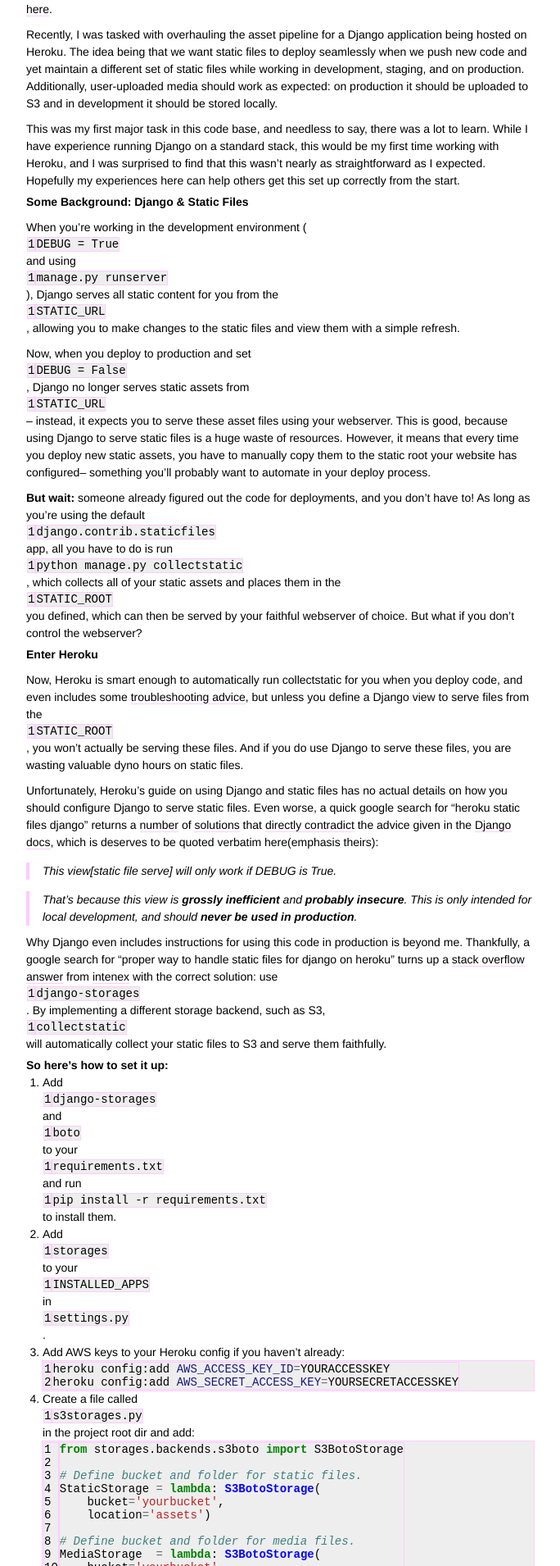
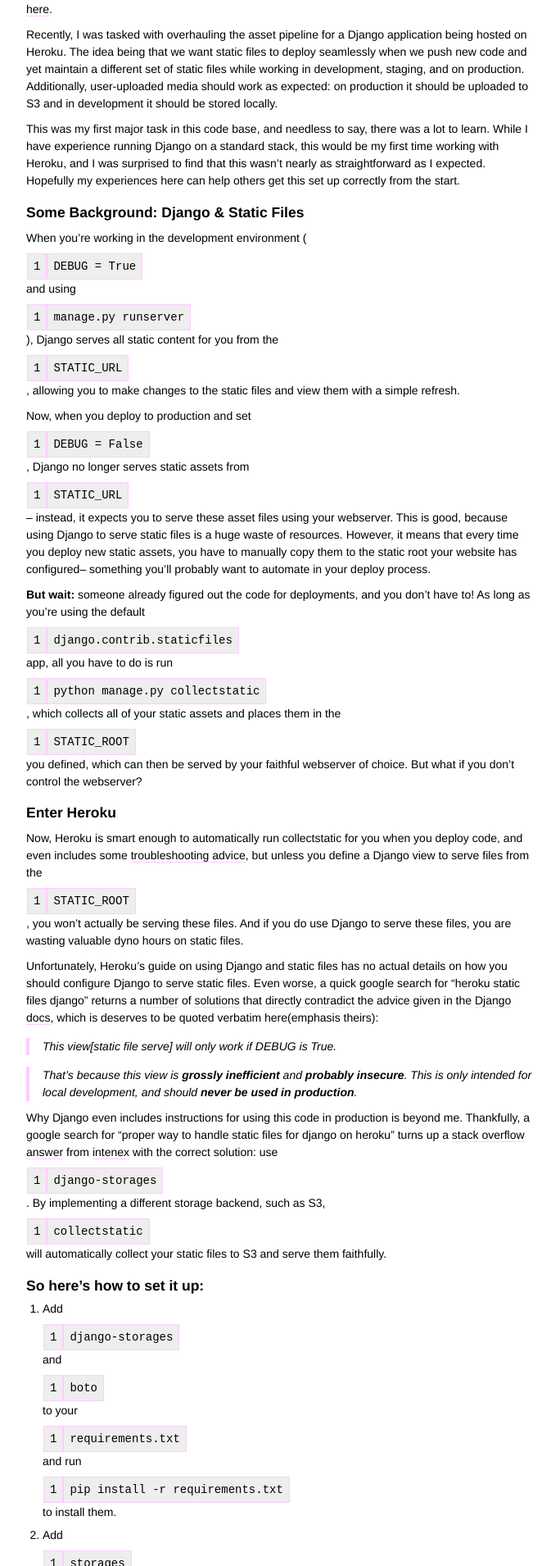
Before and after one commit to larkin/larkin.github.com, a Jekyll site: the page built from _posts/2013-02-27-configuring-a-static-asset-pipeline-with-django-and-heroku.markdown, in a window 1280 px wide. Shown: the part 344-2254 px from the top of the page at 82% size, without its empty margins (468-1152 px from the left). Built offline with Jekyll 4.4.1, drawn with Linux system fonts in a browser that asks for light colours; Markdown is read by kramdown in place of the engine named in the settings.

Commit message:
better heading, improved code block separation

```diff
--- a/_posts/2013-02-27-configuring-a-static-asset-pipeline-with-django-and-heroku.markdown
+++ b/_posts/2013-02-27-configuring-a-static-asset-pipeline-with-django-and-heroku.markdown
@@ -9,7 +9,7 @@
 
 This was my first major task in this code base, and needless to say, there was a lot to learn.  While I have experience running Django on a standard stack, this would be my first time working with Heroku, and I was surprised to find that this wasn't nearly as straightforward as I expected.  Hopefully my experiences here can help others get this set up correctly from the start.
 
-### Some Background: Django & Static Files
+#### Some Background: Django & Static Files
 
 When you're working in the development environment (`DEBUG = True` and using `manage.py runserver`), Django serves all static content for you from the `STATIC_URL`, allowing you to make changes to the static files and view them with a simple refresh.
 
@@ -17,7 +17,7 @@
 
 **But wait:** someone already figured out the code for deployments, and you don't have to!  As long as you're using the default `django.contrib.staticfiles` app, all you have to do is run `python manage.py collectstatic`, which collects all of your static assets and places them in the `STATIC_ROOT` you defined, which can then be served by your faithful webserver of choice.  But what if you don't control the webserver?
 
-### Enter Heroku
+#### Enter Heroku
 
 Now, Heroku is smart enough to automatically run collectstatic for you when you deploy code, and even includes some [troubleshooting advice][heroku-django], but unless you define a Django view to serve files from the `STATIC_ROOT`, you won't actually be serving these files.  And if you do use Django to serve these files, you are wasting valuable dyno hours on static files.
 
@@ -29,7 +29,7 @@
 
 Why Django even includes instructions for using this code in production is beyond me.  Thankfully, a google search for "proper way to handle static files for django on heroku" turns up a [stack overflow answer][stack-overflow] from [intenex][souser] with the correct solution: use `django-storages`.  By implementing a different storage backend, such as S3, `collectstatic` will automatically collect your static files to S3 and serve them faithfully.
 
-### So here's how to set it up:
+#### So here's how to set it up:
 
 1.  Add `django-storages` and `boto` to your `requirements.txt` and run `pip install -r requirements.txt` to install them.
 
@@ -79,7 +79,7 @@
 
 7.  You'll need to tell heroku to allow deployment scripts to access the AWS credentials in the environment by running `heroku labs:enable user-env-compile -a myapp`
 
-### Some Final Notes
+#### Some Final Notes
 
 **What about user uploaded media?** If you're using the Django forms module, and using FileField on your models, django-storages will automatically store your media in the correct place: S3 for production, and the local filesystem for development.
 
--- a/static/core.css
+++ b/static/core.css
@@ -240,6 +240,12 @@
     margin-top: 5px;
 }
 
+section > div h4 {
+  font-size: 125%;
+  margin-top: 1em;
+
+}
+
 section > div > h3 em {
     color: #ccc;
     position: absolute;
@@ -265,6 +271,10 @@
 section > div p:first-child {
     padding-top: 0px;
     margin-bottom: 10px;
+}
+
+section > div li {
+    margin-top: .5em;
 }
 
 section > div li > p {
@@ -311,8 +321,11 @@
 }
 
 pre {
+    margin-top: .5em;
+    margin-bottom: .5em;
     outline: 1px solid #fcf;
     background-color: #eee;
+    padding: .5em;
 }
 
 /* ============================================================================
```
Lines whose indentation alone changed are shown as unchanged.
